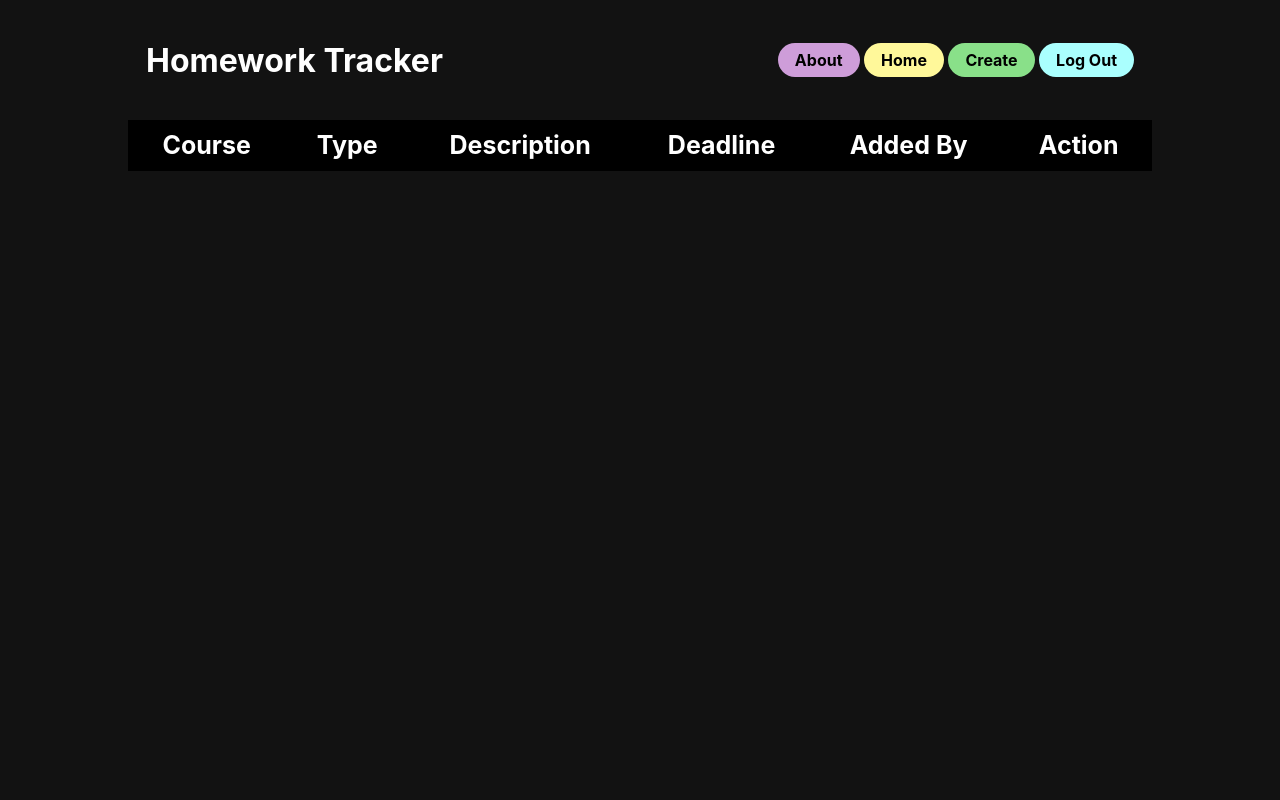
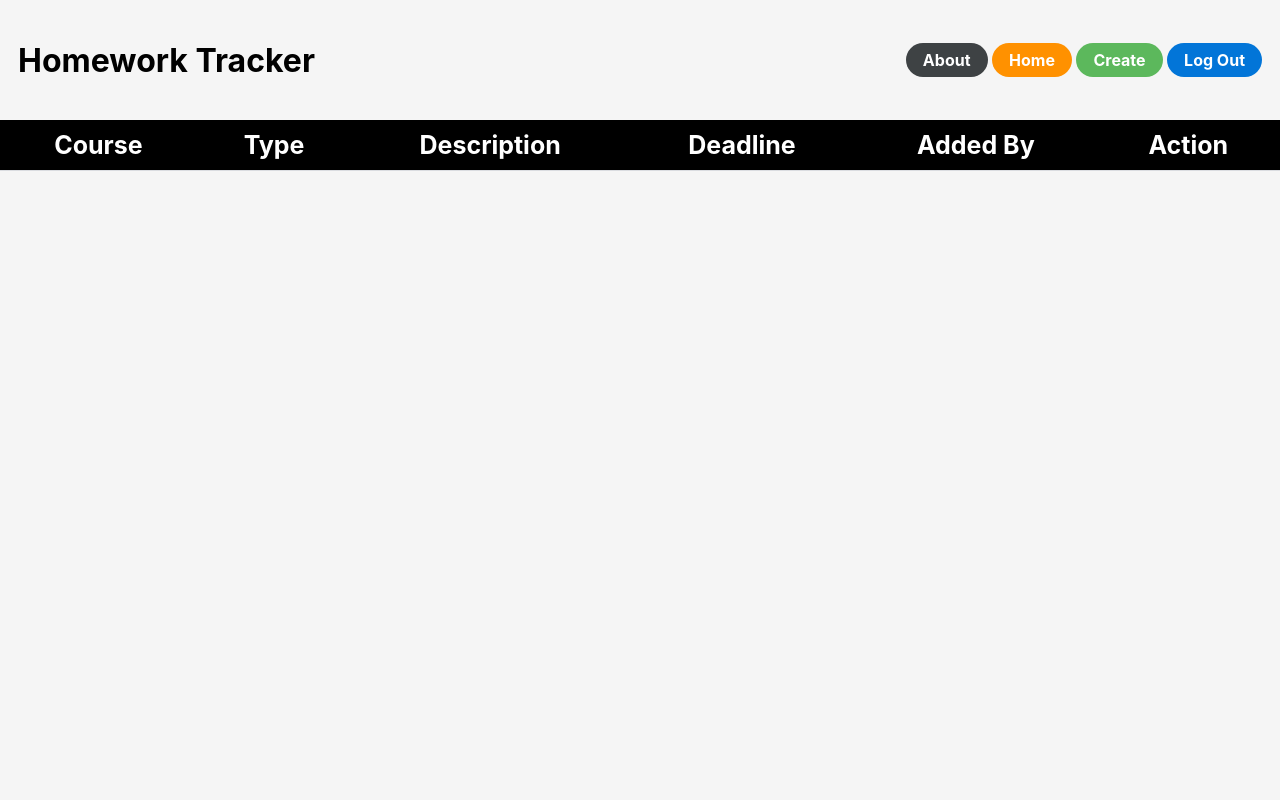
Before and after one commit to udaychhina/acit2911, a Flask app: page /index in a window 1280 px wide. Run offline with Flask 2, Linux system fonts and the light colour scheme; the visitor is signed in with stand-in values (Sample User, id 1); data comes from the database, SQL or seed files in the repository; data that the repository does not hold is empty.

Commit message:
made dark mode the default theme

```diff
--- a/hw_tracker/auth.py
+++ b/hw_tracker/auth.py
@@ -22,7 +22,7 @@ def register():
             error = "Password needs to be 8 characters or more, and have atleast one special character and one uppercase letter."
 
         if len(username) < 8:
-            error = "Username must be 8 characters long."
+            error = "Username must be 8 characters or longer."
 
         if not username:
             error = 'Username is required.'
--- a/hw_tracker/static/css/styles.css
+++ b/hw_tracker/static/css/styles.css
@@ -3,7 +3,7 @@
     box-sizing: border-box;
 }
 
-:root {
+:root.light-mode {
     --background-color-app: #F5F5F5;
     /* TABLE COLORS */
     --even-table-row: #dddddd;
@@ -46,7 +46,7 @@
     --calendar-picker-invert: invert(0.0);
 }
 
-:root.dark-mode {
+:root {
     --background-color-app: #121212;
     /* TABLE COLORS */
     --even-table-row: #1f1f1f;
@@ -110,7 +110,7 @@ header {
     padding: 18px;
     background-color: var(--background-color-app);
     height: 15vh;
-    width: 80%;
+    /* width: 80%; */
     margin-left: auto;
     margin-right: auto;
 }
@@ -121,7 +121,7 @@ h1 {
 
 /*Table*/
 table {
-    width: 80%;
+    width: 100%;
     /*https://www.w3schools.com/cssref/pr_border-collapse.asp*/
     border-collapse: collapse;
     margin-left: auto;
--- a/hw_tracker/templates/base.html
+++ b/hw_tracker/templates/base.html
@@ -1,5 +1,5 @@
 <!doctype html>
-<html lang="en" class="{{ 'dark-mode' if session.get('theme') == 'dark' }}">
+<html lang="en" class="{{ 'light-mode' if session.get('theme') == 'light' }}">
 <head>
     <meta charset='UFT-8'>
     <meta name="viewport" content="width=device-width, initial-scale=1.0" />
--- a/hw_tracker/templates/homework/welcome.html
+++ b/hw_tracker/templates/homework/welcome.html
@@ -16,7 +16,7 @@
             {% if g.user %}
             <a href="/settings" class="button button-3">Settings</a>
             {% else %}
-            <a href=" {{ url_for('auth.login') }}" class="button button-4">Login</a>&nbsp;to edit or delete.
+            <a href=" {{ url_for('auth.login') }}" class="button button-4">Login</a>&nbsp;to edit settings.
             {% endif %}
         </div>
         <h1 class="abt_title">About This Project</h1>
```
Also changed, not shown: hw_tracker/templates/homework/index.html (indentation only).
